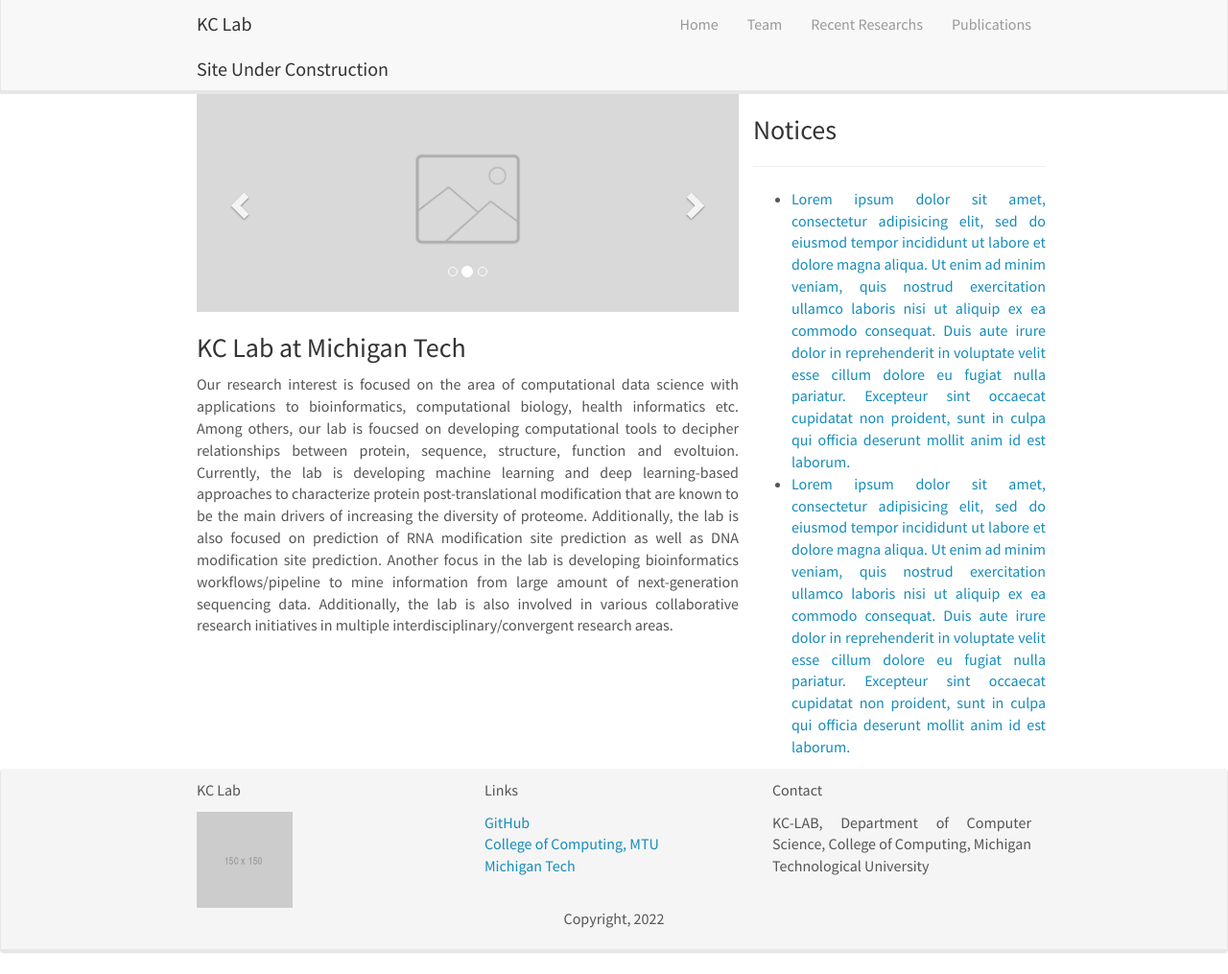
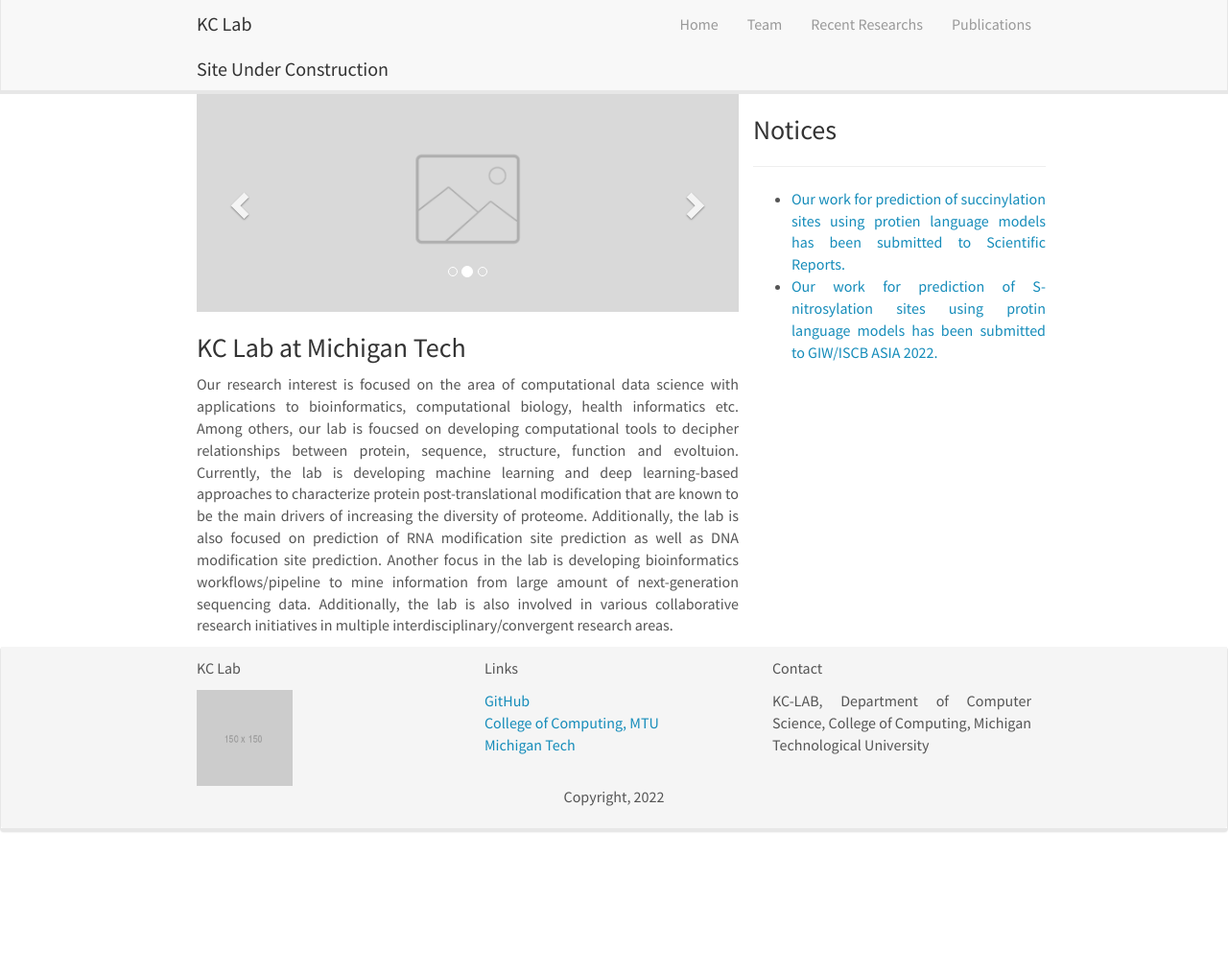
Before and after one commit to pawelparker/KCLabMTU.github.io, a Jekyll site: the page built from _pages/home.md, in a window 1280 px wide and 1015 px high. Shown: the whole window at 96% size. Built offline with Jekyll 4.4.1, drawn with Linux system fonts in a browser that asks for light colours; nearby versions of some CDN libraries.

Commit message:
Update latest-notices-sidebar.html

```diff
--- a/_includes/latest-notices-sidebar.html
+++ b/_includes/latest-notices-sidebar.html
@@ -5,24 +5,16 @@
 <hr>
 <ul>
 	<li>
-		<a href="#">
-	Lorem ipsum dolor sit amet, consectetur adipisicing elit, sed do eiusmod
-	tempor incididunt ut labore et dolore magna aliqua. Ut enim ad minim veniam,
-	quis nostrud exercitation ullamco laboris nisi ut aliquip ex ea commodo
-	consequat. Duis aute irure dolor in reprehenderit in voluptate velit esse
-	cillum dolore eu fugiat nulla pariatur. Excepteur sint occaecat cupidatat non
-	proident, sunt in culpa qui officia deserunt mollit anim id est laborum.
+		<a href="https://www.researchsquare.com/article/rs-1953874/v1">
+	Our work for prediction of succinylation sites using protien language models has been submitted to Scientific Reports.
+
 </a>
 	</li>
 	<li>
 
-<a href="#">
-	Lorem ipsum dolor sit amet, consectetur adipisicing elit, sed do eiusmod
-	tempor incididunt ut labore et dolore magna aliqua. Ut enim ad minim veniam,
-	quis nostrud exercitation ullamco laboris nisi ut aliquip ex ea commodo
-	consequat. Duis aute irure dolor in reprehenderit in voluptate velit esse
-	cillum dolore eu fugiat nulla pariatur. Excepteur sint occaecat cupidatat non
-	proident, sunt in culpa qui officia deserunt mollit anim id est laborum.
+<a href="https://www.iscb.org/giw-iscb-asia2022">
+	Our work for prediction of S-nitrosylation sites using protin language models has been submitted to GIW/ISCB ASIA 2022.
+
 </a>
 </li>
 </div>
```
